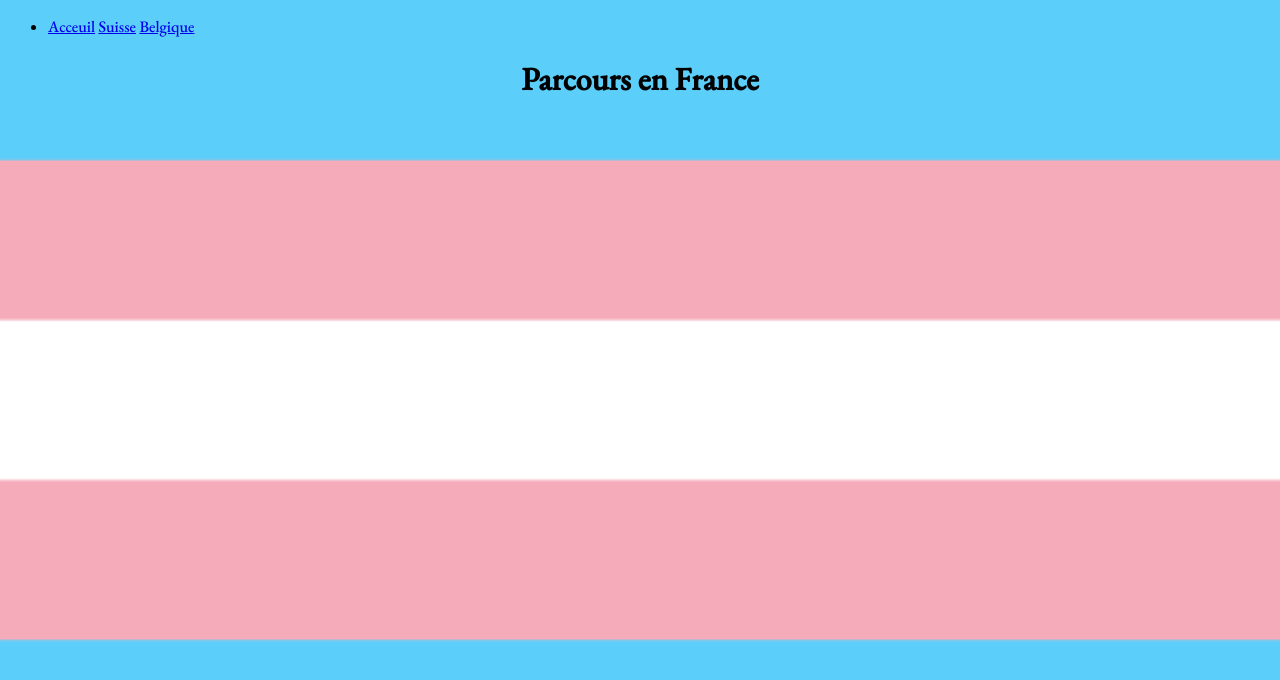
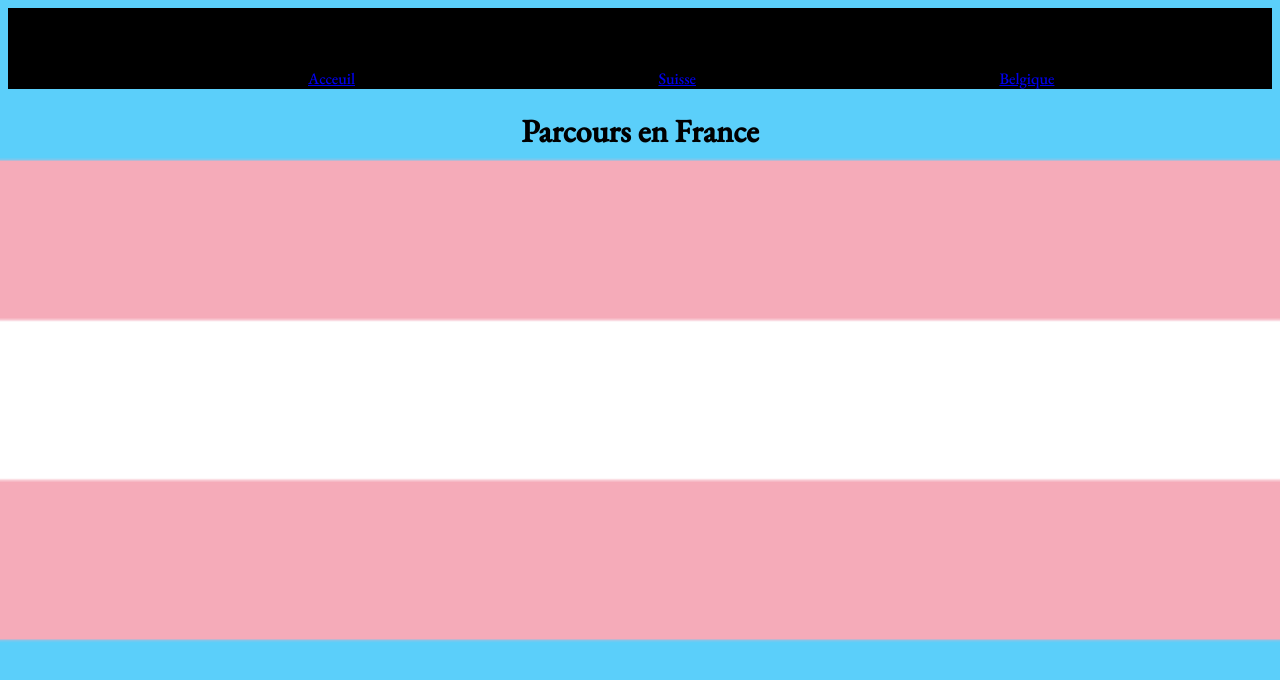
Before and after one commit to niouf07/Project-trangender, a plain HTML site: page france.html in a window 1280 px wide. Drawn offline with nearby package versions, Linux system fonts and the light colour scheme.

Commit message:
test barre de navigation france

```diff
--- a/css/style.css
+++ b/css/style.css
@@ -105,12 +105,10 @@ footer {
 
 /* Services */
 
-
 .schedule-list,
 .media-list {
   list-style-type: none;
 }
-
 
 /* Medias */
 
@@ -130,11 +128,9 @@ footer {
   font-size: 20px;
 }
 
-
 /* Media queries */
 
 @media screen and (max-width: 1000px) {
-
   .content-footer {
     max-width: 100%;
     flex-wrap: wrap;
@@ -143,10 +139,7 @@ footer {
     flex-basis: auto;
     margin: 20px 20px;
   }
-
-
 }
-
 
 @media screen and (max-width: 600px) {
   .content-footer {
@@ -161,5 +154,16 @@ footer {
   .footer-medias h3 {
     padding-bottom: 5px;
   }
+}
 
+.menu {
+  list-style-type: none;
+  margin: 0;
+  padding: 0;
+  padding-top: 60px;
+  background-color: #000;
 }
+
+.france {
+  padding-left: 300px;
+}
--- a/france.html
+++ b/france.html
@@ -11,13 +11,11 @@
   <body>
     <ul class="menu">
       <li>
-        <a href="index.html">Acceuil</a>
-        <a href="#">Suisse</a>
-        <a href="#">Belgique</a>
+        <a href="index.html" class="france">Acceuil</a>
+        <a href="#" class="france">Suisse</a>
+        <a href="#" class="france">Belgique</a>
       </li>
     </ul>
     <h1>Parcours en France</h1>
-
-
   </body>
 </html>
```
Also changed, not shown: index.html (+1 -1 lines). Lines whose indentation alone changed are shown as unchanged.
